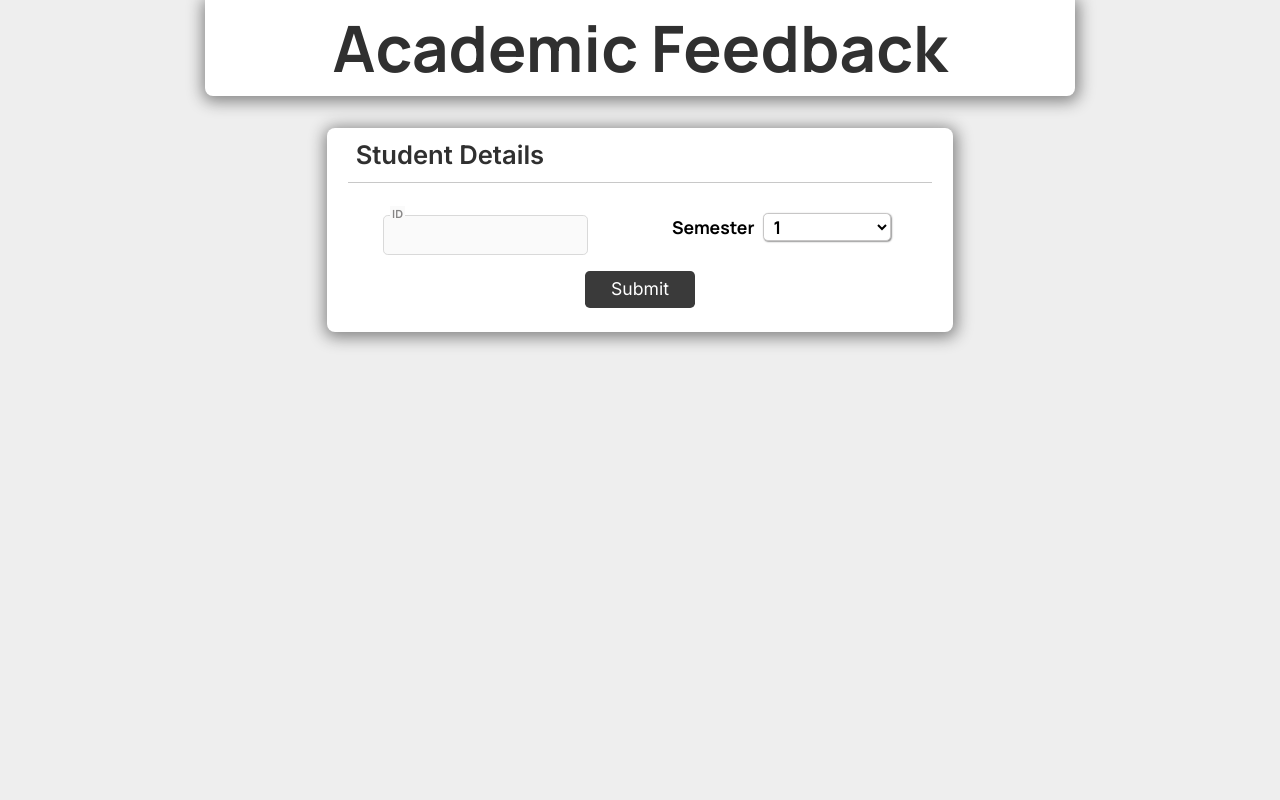
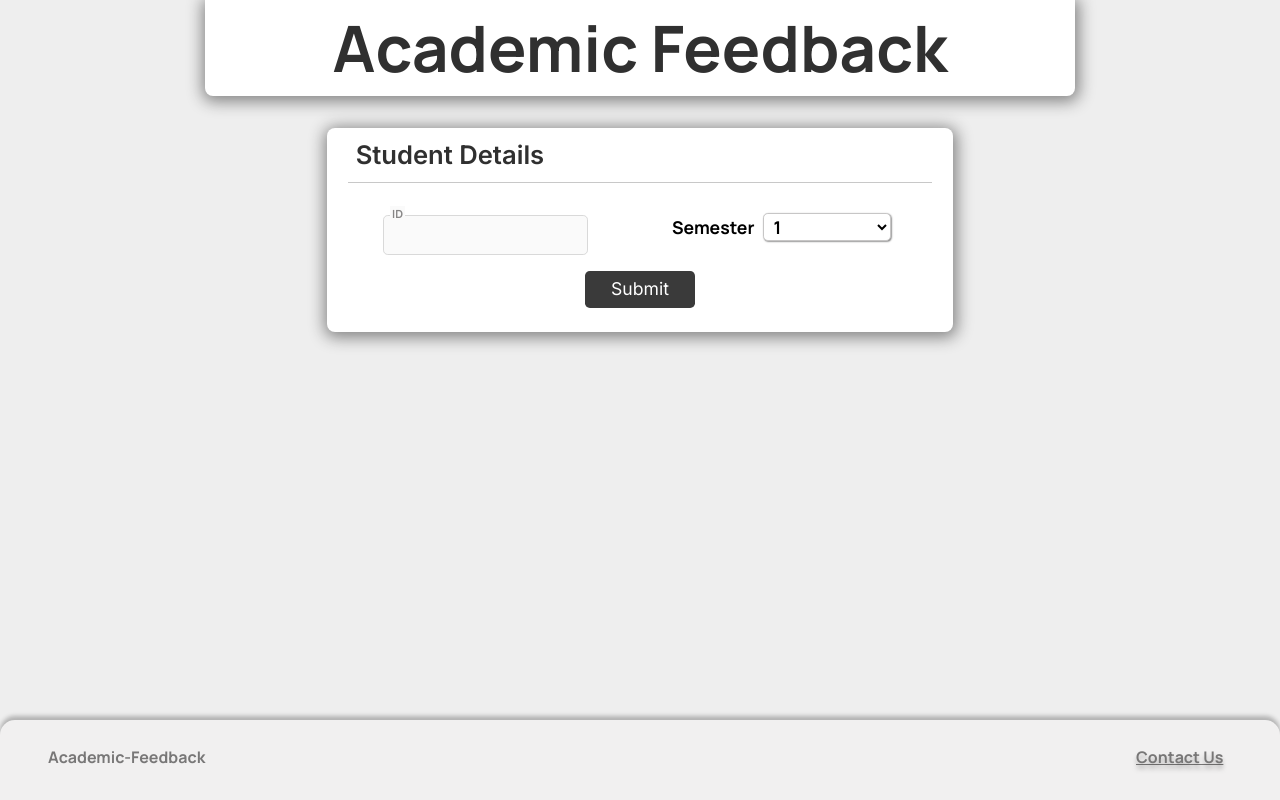
Before and after one commit to yashasip/Academic-Feedback, a Next.js app: page / in a window 1280 px wide. Built offline with nearby package versions, Linux system fonts and the light colour scheme.

Commit message:
Added Footer Component

```diff
--- /dev/null
+++ b/components/Footer.js
@@ -0,0 +1,11 @@
+import React from 'react'
+import styles from '../styles/Footer.module.css'
+
+export const Footer = () => {
+  return (
+    <footer className={styles.footer}>
+      <p className={styles.footerText}>Academic-Feedback</p>
+      <a href="https://www.sjec.ac.in/" target="_blank" className={styles.contactUs}>Contact Us</a>
+    </footer>
+  );
+};
--- a/pages/index.js
+++ b/pages/index.js
@@ -3,6 +3,7 @@ import { useState } from 'react';
 
 import GradeBoard from '../components/GradeBoard';
 import Header from '../components/Header';
+import { Footer } from '../components/Footer';
 import StudentDetails from '../components/StudentDetails';
 
 import styles from '../styles/Home.module.css';
@@ -58,6 +59,7 @@ export default function Home() {
             />
           ) : null}
         </div>
+        <Footer/>
       </main>
     </div>
   );
--- /dev/null
+++ b/styles/Footer.module.css
@@ -0,0 +1,40 @@
+.footer{
+    position: fixed;
+    width: 100%;
+    bottom: 0;
+    height: 5rem;
+    background: #F1F0F0;
+    box-shadow: 0px -4px 4px rgba(0, 0, 0, 0.25);
+    border-radius: 15px 15px 0px 0px;
+    margin-top: 1em;
+}
+
+.footerText{
+    position: absolute;
+    left:3rem;
+    top: 2rem;
+    width:10em ;
+    height: 3em;
+    font-family: 'Manrope';
+    font-style: normal;
+    font-weight: 400;
+    font-size: 1em;
+    line-height: 11px;
+    color: #787777;
+}
+
+.contactUs{
+    position: absolute;
+    right:1rem;
+    top: 2rem;
+    width: 8em;
+    height: 3rem;
+    font-family: 'Manrope';
+    font-style: normal;
+    font-weight: 400;
+    font-size: 1em;
+    line-height: 11px;
+    text-decoration-line: underline;
+    color: #787777;
+    text-shadow: 0px 4px 4px rgba(0, 0, 0, 0.25);
+}
```
